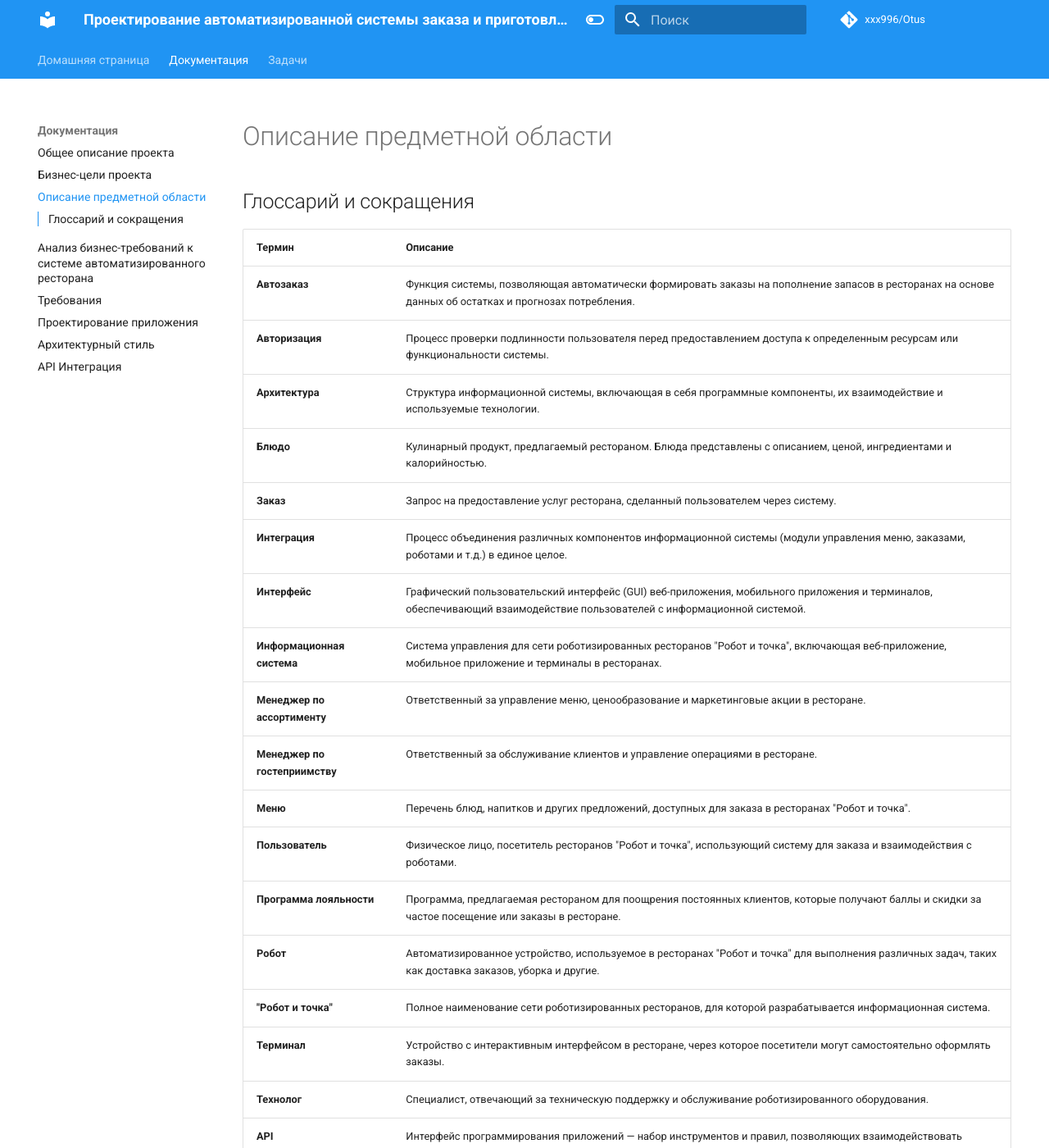
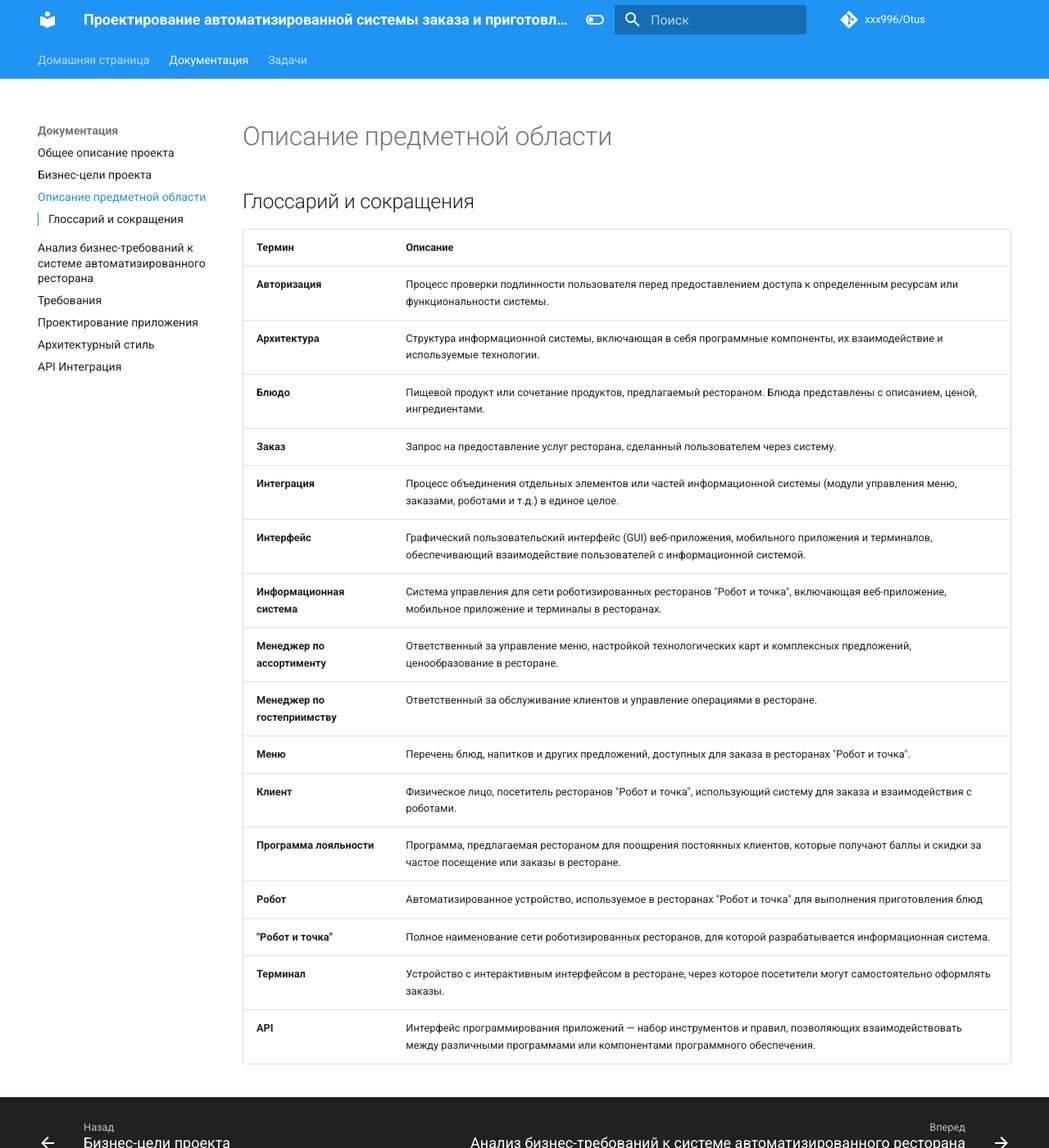
Before and after one commit to xxx996/OTUS_Restaraunt, an MkDocs documentation site: the page built from docs/glossary.md, in a window 1280 px wide and 1400 px high. Shown: the whole window at 82% size. Built offline with MkDocs 1.6.1 and Material for MkDocs 9.7.7, drawn with Linux system fonts in a browser that asks for light colours; comment, search, counter and statistics services are not loaded; some of the changed text lies outside the part shown.

Commit message:
Update glossary.md

```diff
--- a/docs/glossary.md
+++ b/docs/glossary.md
@@ -4,22 +4,19 @@
 
 | Термин                    | Описание                                                                                          |
 |---------------------------|---------------------------------------------------------------------------------------------------|
-| **Автозаказ**             | Функция системы, позволяющая автоматически формировать заказы на пополнение запасов в ресторанах на основе данных об остатках и прогнозах потребления. |
 | **Авторизация**           | Процесс проверки подлинности пользователя перед предоставлением доступа к определенным ресурсам или функциональности системы. |
 | **Архитектура**           | Структура информационной системы, включающая в себя программные компоненты, их взаимодействие и используемые технологии. |
-| **Блюдо**                 | Кулинарный продукт, предлагаемый рестораном. Блюда представлены с описанием, ценой, ингредиентами и калорийностью. |
+| **Блюдо**                 | Пищевой продукт или сочетание продуктов, предлагаемый рестораном. Блюда представлены с описанием, ценой, ингредиентами. |
 | **Заказ**                 | Запрос на предоставление услуг ресторана, сделанный пользователем через систему. |
-| **Интеграция**            | Процесс объединения различных компонентов информационной системы (модули управления меню, заказами, роботами и т.д.) в единое целое. |
+| **Интеграция**            | Процесс объединения отдельных элементов или частей информационной системы (модули управления меню, заказами, роботами и т.д.) в единое целое. |
 | **Интерфейс**             | Графический пользовательский интерфейс (GUI) веб-приложения, мобильного приложения и терминалов, обеспечивающий взаимодействие пользователей с информационной системой. |
 | **Информационная система**| Система управления для сети роботизированных ресторанов "Робот и точка", включающая веб-приложение, мобильное приложение и терминалы в ресторанах. |
-| **Менеджер по ассортименту** | Ответственный за управление меню, ценообразование и маркетинговые акции в ресторане. |
+| **Менеджер по ассортименту** | Ответственный за управление меню, настройкой технологических карт и комплексных предложений, ценообразование в ресторане. |
 | **Менеджер по гостеприимству** | Ответственный за обслуживание клиентов и управление операциями в ресторане. |
 | **Меню**                  | Перечень блюд, напитков и других предложений, доступных для заказа в ресторанах "Робот и точка". |
-| **Пользователь**          | Физическое лицо, посетитель ресторанов "Робот и точка", использующий систему для заказа и взаимодействия с роботами. |
+| **Клиент**          | Физическое лицо, посетитель ресторанов "Робот и точка", использующий систему для заказа и взаимодействия с роботами. |
 | **Программа лояльности**  | Программа, предлагаемая рестораном для поощрения постоянных клиентов, которые получают баллы и скидки за частое посещение или заказы в ресторане. |
-| **Робот**                 | Автоматизированное устройство, используемое в ресторанах "Робот и точка" для выполнения различных задач, таких как доставка заказов, уборка и другие. |
+| **Робот**                 | Автоматизированное устройство, используемое в ресторанах "Робот и точка" для выполнения приготовления блюд |
 | **"Робот и точка"**       | Полное наименование сети роботизированных ресторанов, для которой разрабатывается информационная система. |
 | **Терминал**              | Устройство с интерактивным интерфейсом в ресторане, через которое посетители могут самостоятельно оформлять заказы. |
-| **Технолог**              | Специалист, отвечающий за техническую поддержку и обслуживание роботизированного оборудования. |
 | **API**                   | Интерфейс программирования приложений — набор инструментов и правил, позволяющих взаимодействовать между различными программами или компонентами программного обеспечения. |
-| **Product Owner или ПО**  | Специалист, отвечающий за видение проекта, определение приоритетов задач и функционал продукта. |
```
